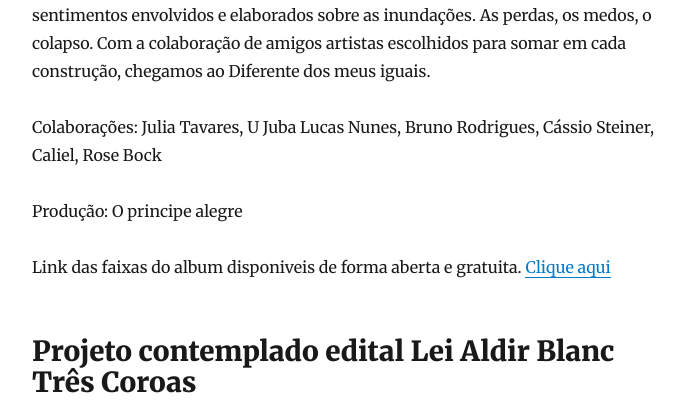
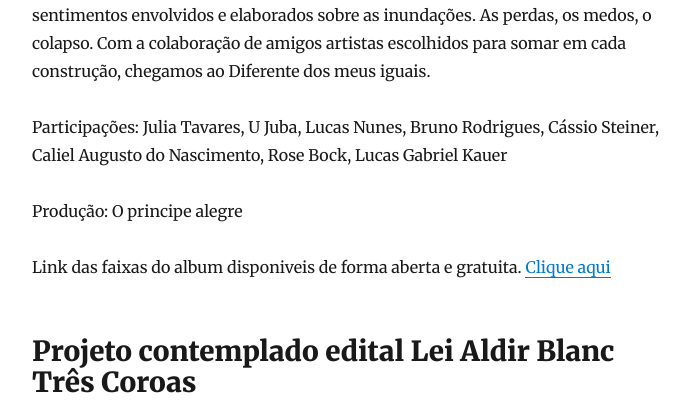
Before and after one commit to lkauer/principealegre, a Gatsby site: page /blog/diferente-dos-meus-iguais/ in a window 1280 px wide. Shown: the part 810-1214 px from the top of the page, without its empty margins (293-983 px from the left). Built offline with nearby package versions, Linux system fonts and the light colour scheme; Gatsby itself is replaced by a stand-in of ours; some packages are replaced by stand-ins of ours.

Commit message:
Update Blog “diferente-dos-meus-iguais”

```diff
--- a/content/blog/diferente-dos-meus-iguais.md
+++ b/content/blog/diferente-dos-meus-iguais.md
@@ -12,9 +12,11 @@ A temática central do album é relacionada ao período de chuvas no RS, no fina
 
 Os arranjos e composições são autorais, a maioria foram criados com violão de nylon em momentos de introspecção e contemplação. As letras carregam os sentimentos envolvidos e elaborados sobre as inundações. As perdas, os medos, o colapso. Com a colaboração de amigos artistas escolhidos para somar em cada construção, chegamos ao Diferente dos meus iguais.
 
-Colaborações: Julia Tavares, U Juba  Lucas Nunes, Bruno Rodrigues, Cássio Steiner, Caliel, Rose Bock
+Participações: Julia Tavares, U Juba,  Lucas Nunes, Bruno Rodrigues, Cássio Steiner, Caliel Augusto do Nascimento, Rose Bock, Lucas Gabriel Kauer
 
 P﻿rodução: O principe alegre
+
+
 
 L﻿ink das faixas do album disponiveis de forma aberta e gratuita. [Clique aqui ](https://drive.google.com/drive/folders/1Ou_h3L9cohrSThzasVBZmQG_dVraNBla?usp=sharing>)
 
```
